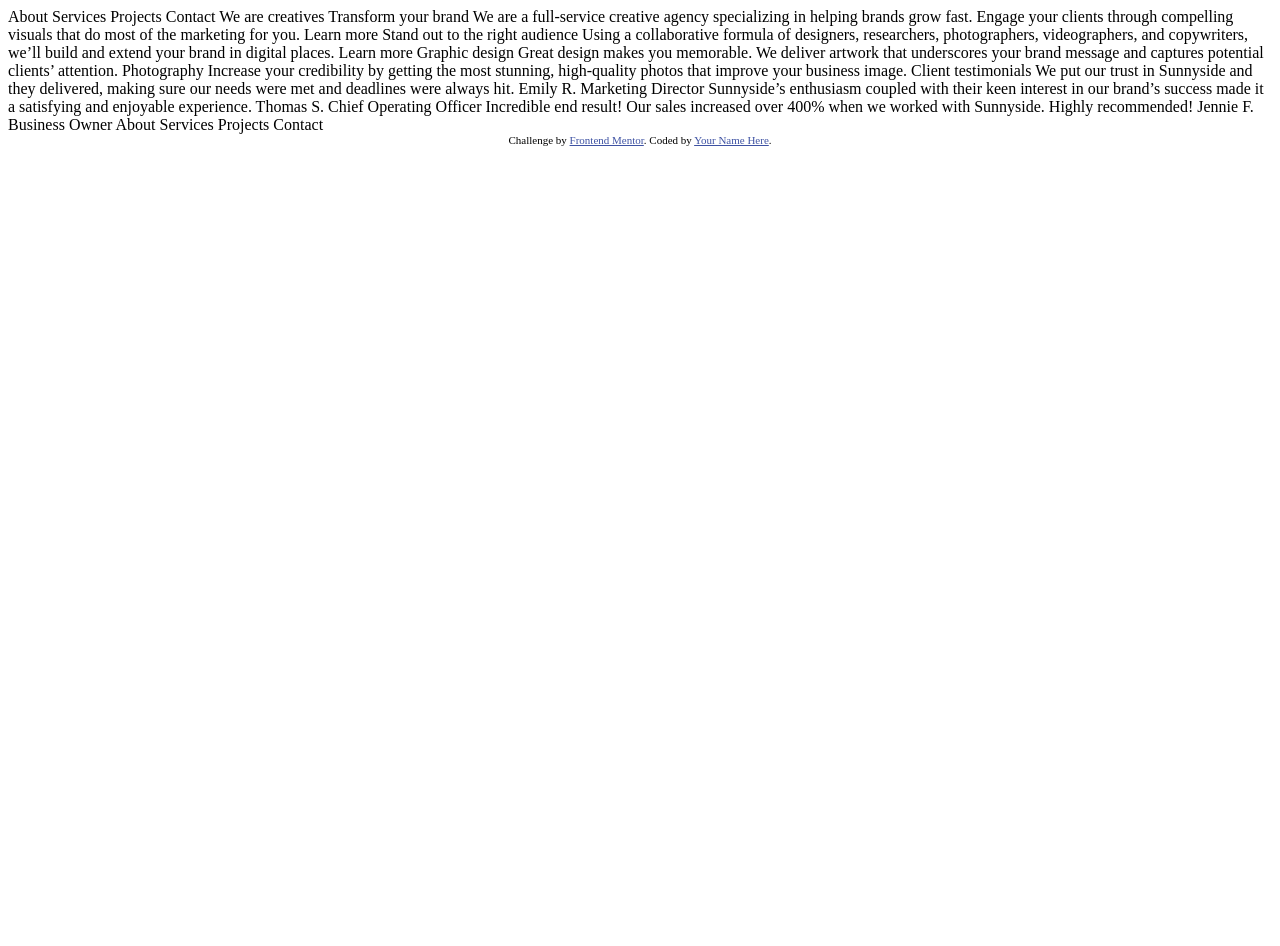
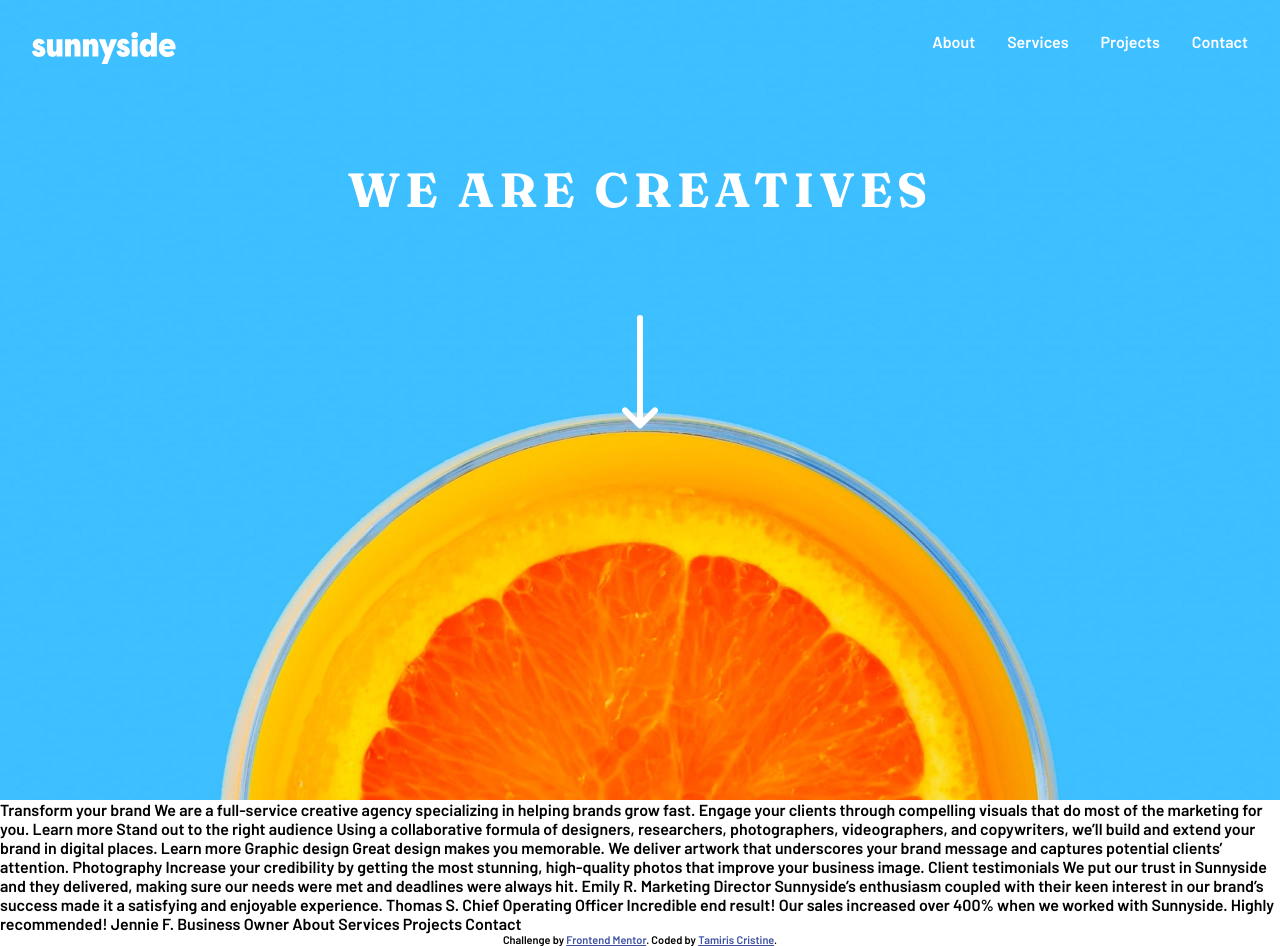
Before and after one commit to TamirisCss/sunnyside-landing-page, a plain HTML site: page index.html in a window 1280 px wide. Before the commit the page ends 800 px from the top, so only its background shows below. Drawn offline with Linux system fonts and the light colour scheme.

Commit message:
style header

```diff
--- a/index.html
+++ b/index.html
@@ -6,15 +6,28 @@
 
   <link rel="icon" type="image/png" sizes="32x32" href="./images/favicon-32x32.png">
   <link rel="stylesheet" href="./styles/style.css">
+  <link href="https://fonts.googleapis.com/css2?family=Barlow:wght@600&display=swap" rel="stylesheet">
+  <link href="https://fonts.googleapis.com/css2?family=Fraunces:wght@700;900&display=swap" rel="stylesheet">
 
 </head>
 <body>
-  About
-  Services
-  Projects
-  Contact
+  <header class="banner">
+    <nav class="menu">
+      <img class="logo" src="./images/logo.svg" alt="sunnyside logo">
+      <ul>
+        <li><a href="">About</a></li>
+        <li><a href="">Services</a></li>
+        <li><a href="">Projects</a></li>
+        <li><a href="">Contact</a></li>
+      </ul>
+    </nav>
+    <h1>We are creatives</h1>
+    <div class="arrow-down">
+      <img src="./images/icon-arrow-down.svg" alt="arrow down">
+    </div>
+  </header>
 
-  We are creatives
+
 
   Transform your brand
 
@@ -56,7 +69,7 @@
 
   <div class="attribution">
     Challenge by <a href="https://www.frontendmentor.io?ref=challenge" target="_blank">Frontend Mentor</a>.
-    Coded by <a href="#">Your Name Here</a>.
+    Coded by <a href="#">Tamiris Cristine</a>.
   </div>
 </body>
 </html>
--- a/styles/style.scss
+++ b/styles/style.scss
@@ -13,6 +13,63 @@ $dark-grayish-blue: hsl(232, 10%, 55%);
 $grayish-blue: hsl(210, 4%, 67%);
 $white: hsl(0, 0%, 100%);
 
+* {
+    padding: 0;
+    margin: 0;
+    box-sizing: border-box;
+}
+body {
+    font-family: 'Barlow', sans-serif;
+    // font-family: 'Fraunces', serif;
+}
+
+//Header
+.banner {
+    height: 100vh;
+    background-image: url(../images/desktop/image-header.jpg);
+    background-position: center;
+    background-repeat: no-repeat;
+    background-size: cover;
+    .menu {
+        display: flex;
+        padding: 2rem;
+        justify-content: space-between;
+        .logo {
+            width: 9rem;
+            height: 2rem;
+        }
+        ul {
+            display: flex;
+            gap: 2rem;
+            text-decoration: none;
+            list-style: none;
+            a {
+                text-decoration: none;
+                color: $white;
+                font-size: 1rem;
+            }
+        }
+    }
+    h1 {
+        color: $white;
+        text-transform: uppercase;
+        letter-spacing: 5px;
+        font-family: 'Fraunces', serif;
+        font-size: 3rem;
+        text-align: center;
+        margin: 4rem;
+    }
+    .arrow-down {
+        display: flex;
+        justify-content: center;
+        img {
+            padding-top: 2rem;
+        }
+    }
+}
+
+
+
 //Footer
 .attribution {
     font-size: 11px; text-align: center;
```
Also changed, not shown: styles/style.css, 1 other file.
